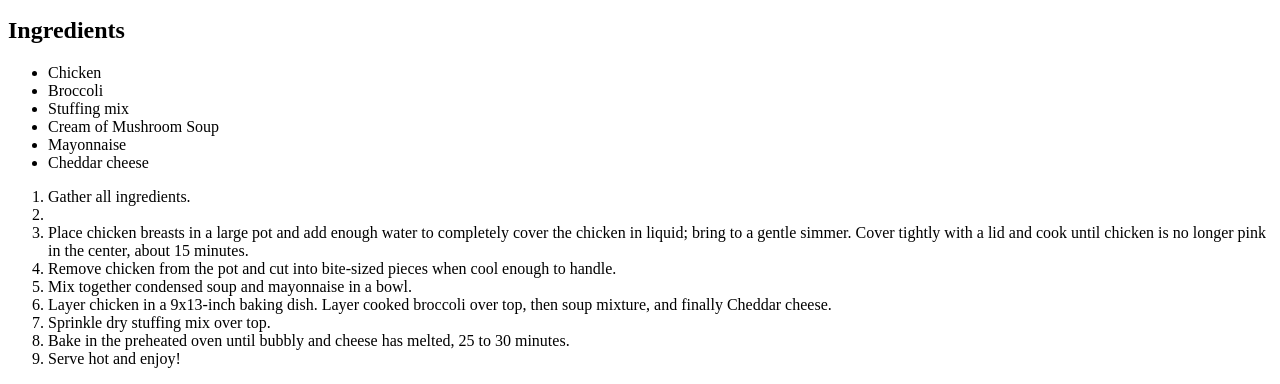
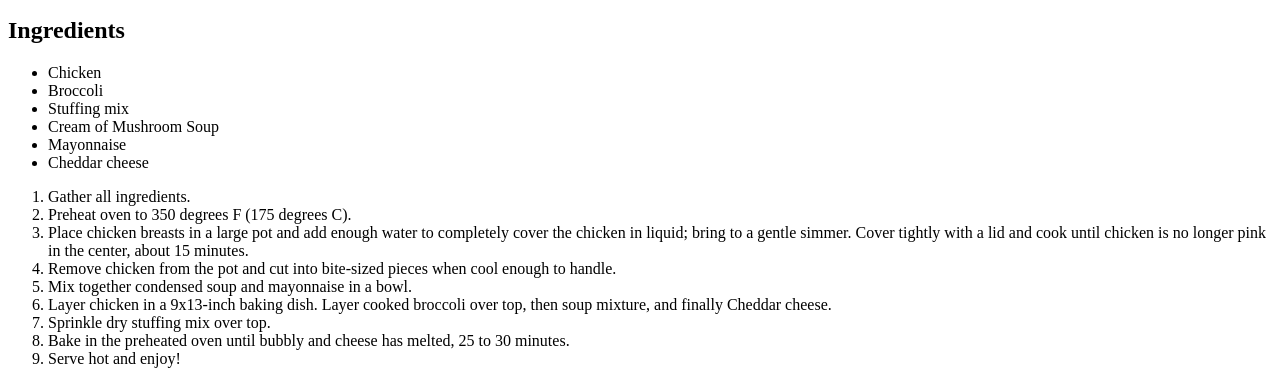
Before and after one commit to 0TricK/odin-recipes, a plain HTML site: page recipes/casserole.html in a window 1280 px wide. Shown: the part 439-823 px from the top of the page. Drawn offline with Linux system fonts and the light colour scheme.

Commit message:
Add missing information in recipe file

```diff
--- a/recipes/casserole.html
+++ b/recipes/casserole.html
@@ -20,7 +20,7 @@
     </ul>
     <ol>
         <li>Gather all ingredients.</li>
-        <li></li>
+        <li>Preheat oven to 350 degrees F (175 degrees C).</li>
         <li>Place chicken breasts in a large pot and add enough water to completely cover the chicken in liquid; bring to a gentle simmer. Cover tightly with a lid and cook until chicken is no longer pink in the center, about 15 minutes.</li>
         <li>Remove chicken from the pot and cut into bite-sized pieces when cool enough to handle.</li>
         <li>Mix together condensed soup and mayonnaise in a bowl.</li>
```
